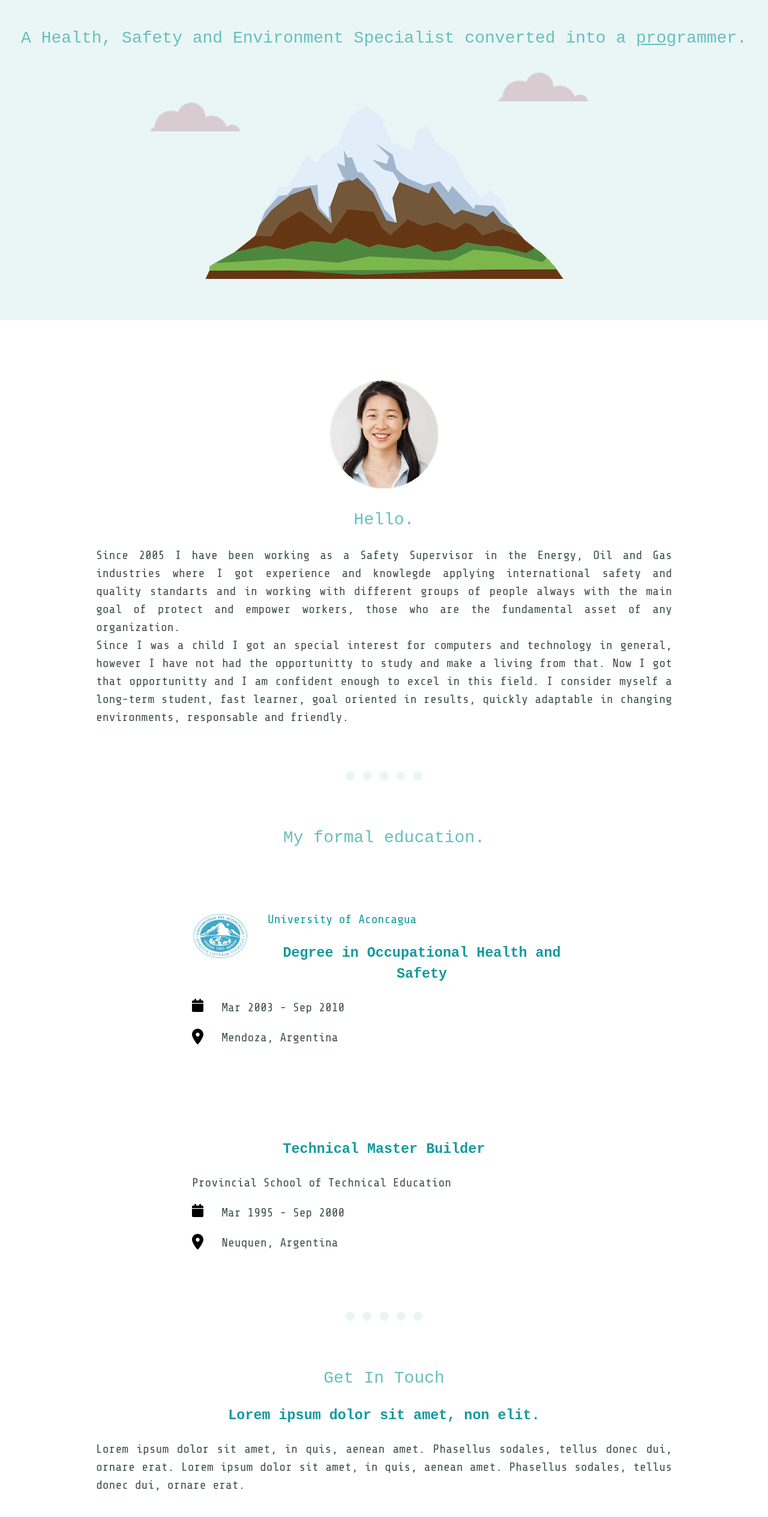
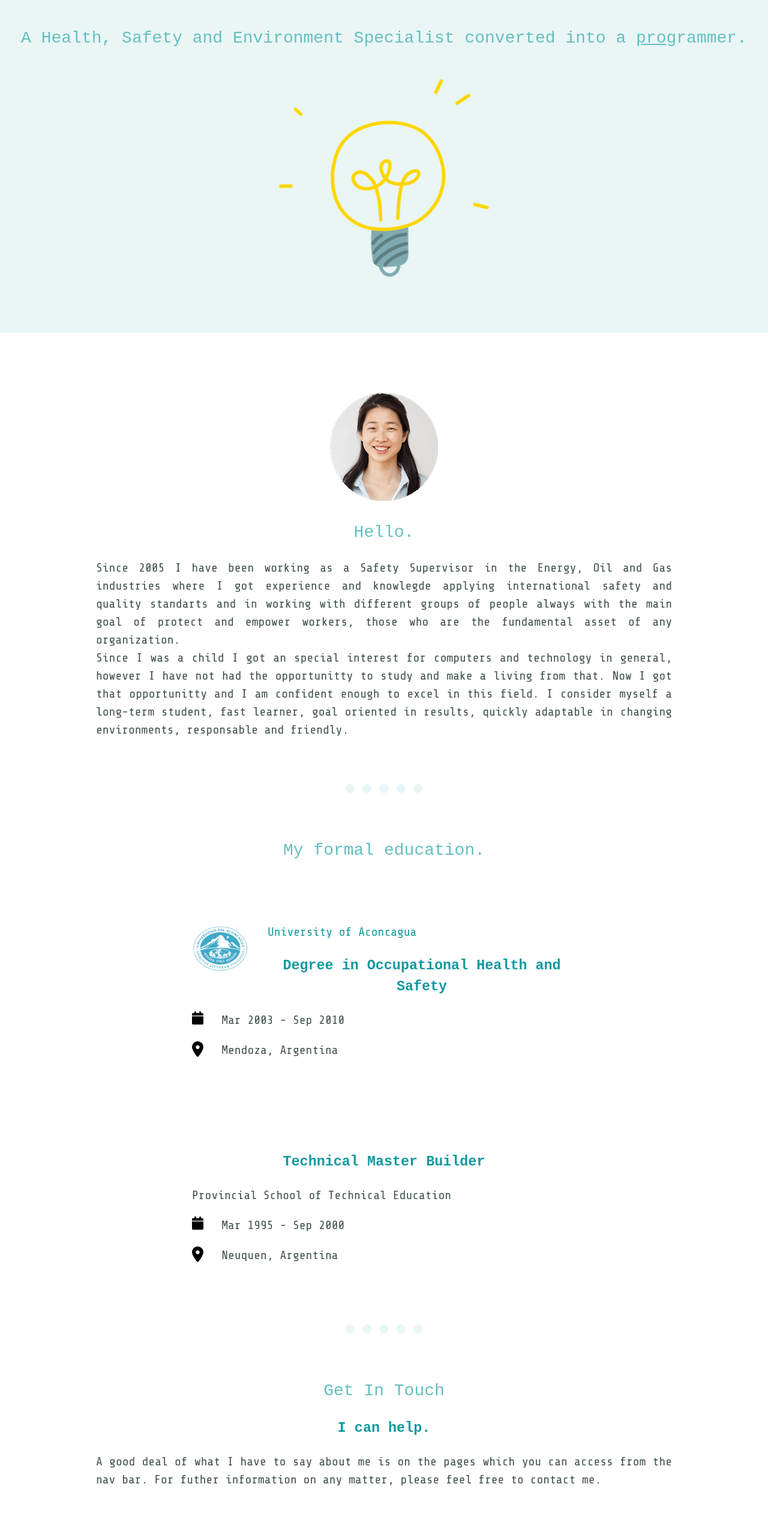
Before and after one commit to pinoen/curriculum-vitae, a plain HTML site: page index.html in a window 1280 px wide. Shown: the part 154-2683 px from the top of the page at 60% size. Drawn offline with nearby package versions, Linux system fonts and the light colour scheme; a web font is replaced by a local one.

Commit message:
Add favicons to each page and change background images of index and human.html

```diff
--- a/css/styles.css
+++ b/css/styles.css
@@ -51,11 +51,6 @@ body {
   padding-bottom: 60px;
 }
 
-#top-cloud {
-  position: absolute;
-  right: 300px;
-  top: 275px;
-}
 #top-cono {
   position: absolute;
   right: 150px;
@@ -64,6 +59,10 @@ body {
 }
 #developer {
   width: 25%;
+}
+
+#env {
+  width: 37.5%;
 }
 
 h1 {
@@ -79,11 +78,6 @@ h1 {
   text-decoration: underline;
 }
 
-#bottom-cloud {
-  position: absolute;
-  top: 325px;
-  left: 250px;
-}
 #safety-first {
   width: 35%;
   margin-top: 25px;
--- a/index.html
+++ b/index.html
@@ -26,14 +26,12 @@
       </ul>
     </nav>
     <div class="top-container">
-      <img src="images/cloud.png" id="top-cloud" alt="cloud image" />
       <h1>I'm Emilio.</h1>
       <h2>
         A Health, Safety and Environment Specialist converted into a
         <span id="pro">pro</span>grammer.
       </h2>
-      <img src="images/cloud.png" id="bottom-cloud" alt="cloud image" />
-      <img src="images/mountain.png" alt="mountain image" />
+      <img src="images/Hands - Lightbulb.png" alt="light image" />
     </div>
 
     <div class="middle-container">
@@ -95,11 +93,11 @@
 
       <div id="contact-me">
         <h2>Get In Touch</h2>
-        <h3>Lorem ipsum dolor sit amet, non elit.</h3>
+        <h3>I can help.</h3>
         <p id="contact-message">
-          Lorem ipsum dolor sit amet, in quis, aenean amet. Phasellus sodales,
-          tellus donec dui, ornare erat. Lorem ipsum dolor sit amet, in quis,
-          aenean amet. Phasellus sodales, tellus donec dui, ornare erat.
+          A good deal of what I have to say about me is on the pages which you
+          can access from the nav bar. For futher information on any matter,
+          please feel free to contact me.
         </p>
 
         <a id="btn" href="mailto:pinoen@yahoo.com.ar">CONTACT ME</a>
```
Also changed, not shown: developer.html (+3 -3 lines), hse.html (+5 -5 lines), human.html (+4 -8 lines), images/Hands - Lightbulb.png (added), images/dev.png (added), images/helmet.png (added), images/human.png (added), images/undraw_environment_iaus.svg (added).
